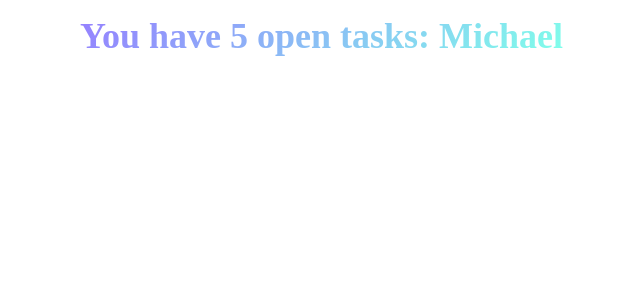
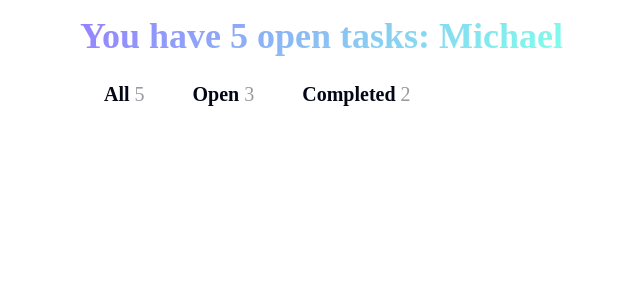
Before and after one commit to MichaelMwai/todo-app, a React (Vite) app: page / in a window 1280 px wide. Shown: the top 300 px of the page, without its empty margins (176-816 px from the left). Built offline with nearby package versions, Linux system fonts and the light colour scheme; a web font is replaced by a local one.

Commit message:
Defined tab conditions

```diff
--- a/src/components/Tabs.jsx
+++ b/src/components/Tabs.jsx
@@ -1,3 +1,28 @@
-export function Tabs() {
-  return <div></div>;
+export function Tabs(props) {
+  const { todos } = props;
+  const { greating } = props;
+  const tabs = ["All", "Open", "Completed"];
+
+  return (
+    <nav className="tab-container">
+      {tabs.map((tab, tabIndex) => {
+        const numOftasks =
+          tab === "All"
+            ? todos.length
+            : tab === "Open"
+            ? todos.filter((val) => !val.complete).length
+            : todos.filter((val) => val.complete).length;
+
+        return (
+          <button key={tabIndex} className="tab-button">
+            <h4>
+              {tab}
+              <span> {numOftasks}</span>
+            </h4>
+            {greating}
+          </button>
+        );
+      })}
+    </nav>
+  );
 }
```
